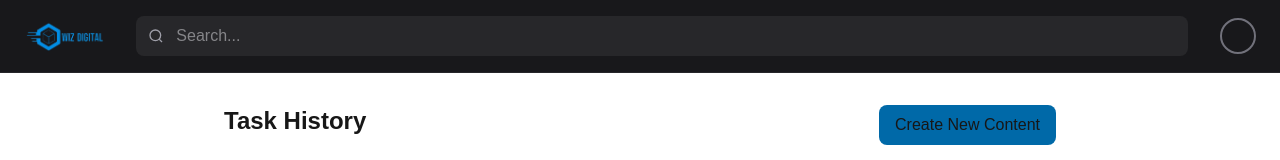
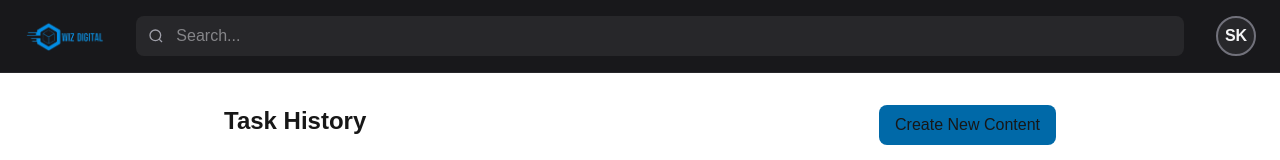
Before and after one commit to ShresthaWDS/content-automation-system, a Next.js app: page / in a window 1280 px wide. Shown: the top 160 px of the page. Built offline with nearby package versions, Linux system fonts and the light colour scheme.

Commit message:
feat: add user profile integration

```diff
--- a/app/page.tsx
+++ b/app/page.tsx
@@ -6,6 +6,7 @@ import TaskCard from "@/components/TaskCard";
 import CreateEditModal from "@/components/CreateEditModal";
 import DeleteConfirmModal from "@/components/DeleteConfirmModal";
 import { Task } from "@/types/task";
+import { UserProfile } from "@/types/user";
 
 export default function Home() {
   const [tasks, setTasks] = useState<Task[]>([]);
@@ -13,6 +14,12 @@ export default function Home() {
   const [isModalOpen, setIsModalOpen] = useState(false);
   const [editingTask, setEditingTask] = useState<Task | null>(null);
   const [deleteId, setDeleteId] = useState<string | null>(null);
+  const currentUser: UserProfile = {
+    fullName: "Shrestha Kundu",
+    username: "shrestha3103",
+    email: "shrestha.kundu@wizcondigital.com",
+    avatarUrl: null,
+  };
 
   const filteredTasks = tasks.filter((task) => {
     const query = searchTerm.trim().toLowerCase();
@@ -51,7 +58,11 @@ export default function Home() {
 
   return (
     <>
-      <Navbar searchTerm={searchTerm} onSearchChange={setSearchTerm} />
+      <Navbar
+        searchTerm={searchTerm}
+        onSearchChange={setSearchTerm}
+        user={currentUser}
+      />
 
       <div className="p-8 max-w-4xl mx-auto">
         <div className="flex justify-between mb-6">
--- a/components/CreateEditModal.tsx
+++ b/components/CreateEditModal.tsx
@@ -57,7 +57,7 @@ export default function CreateEditModal({
 
   return (
     <div className="fixed inset-0 bg-black/60 flex items-center justify-center backdrop-blur-sm">
-      <div className="bg-zinc-900 w-[500px] rounded-xl p-6 shadow-xl border border-zinc-800">
+      <div className="bg-zinc-900 w-[700px] rounded-xl p-6 shadow-xl border border-zinc-800">
         <h2 className="text-lg font-semibold mb-4">
           {existingTask ? "Edit Content" : "Create New Content"}
         </h2>
--- a/components/Navbar.tsx
+++ b/components/Navbar.tsx
@@ -1,20 +1,46 @@
 "use client";
 
+import { useEffect, useRef, useState } from "react";
 import logo from "@/public/logo.png";
+import { UserProfile } from "@/types/user";
 
 interface Props {
   searchTerm: string;
   onSearchChange: (value: string) => void;
+  user: UserProfile;
 }
 
-export default function Navbar({ searchTerm, onSearchChange }: Props) {
+const getInitials = (fullName: string) => {
+  const parts = fullName.trim().split(/\s+/).filter(Boolean);
+  if (parts.length === 0) return "U";
+  if (parts.length === 1) return parts[0].slice(0, 2).toUpperCase();
+  return `${parts[0][0]}${parts[parts.length - 1][0]}`.toUpperCase();
+};
+
+export default function Navbar({ searchTerm, onSearchChange, user }: Props) {
+  const [isHovered, setIsHovered] = useState(false);
+  const [isOpen, setIsOpen] = useState(false);
+  const profileRef = useRef<HTMLDivElement | null>(null);
+  const showDropdown = isHovered || isOpen;
+
+  useEffect(() => {
+    if (!isOpen) return;
+
+    const handleOutsideClick = (event: MouseEvent) => {
+      if (!profileRef.current) return;
+      if (!profileRef.current.contains(event.target as Node)) {
+        setIsOpen(false);
+      }
+    };
+
+    document.addEventListener("mousedown", handleOutsideClick);
+    return () => document.removeEventListener("mousedown", handleOutsideClick);
+  }, [isOpen]);
 
   return (
     <div className="flex items-center justify-between px-6 py-4 border-b border-zinc-800 bg-zinc-900">
-            {/* Logo */}
       <img className="h-8" src={logo.src} alt="WDS" />
 
-            {/* Search */}
       <div className="flex-1 mx-8 relative">
         <span className="absolute left-3 top-1/2 -translate-y-1/2 text-zinc-400 pointer-events-none">
           <svg
@@ -40,9 +66,35 @@ export default function Navbar({ searchTerm, onSearchChange }: Props) {
         />
       </div>
 
-            {/* Profile */}
-            <div className="w-9 h-9 rounded-full flex items-center justify-center border-2 border-zinc-500 cursor-pointer">
+      <div
+        ref={profileRef}
+        className="relative"
+        onMouseEnter={() => setIsHovered(true)}
+        onMouseLeave={() => setIsHovered(false)}
+      >
+        <button
+          type="button"
+          aria-label="Open profile menu"
+          onClick={() => setIsOpen((prev) => !prev)}
+          className="w-10 h-10 rounded-full overflow-hidden flex items-center justify-center border-2 border-zinc-500 bg-zinc-800 text-zinc-100 font-semibold cursor-pointer"
+        >
+          {user.avatarUrl ? (
+            <img src={user.avatarUrl} alt={user.fullName} className="w-full h-full object-cover" />
+          ) : (
+            <span>{getInitials(user.fullName)}</span>
+          )}
+        </button>
 
+        {showDropdown && (
+          <div className="absolute right-0 mt-2 w-72 rounded-xl border border-zinc-700 bg-zinc-900 shadow-xl p-4 z-20">
+            <p className="text-xs text-zinc-400 mb-1">Full Name</p>
+            <p className="text-sm text-zinc-100 mb-3">{user.fullName}</p>
+            <p className="text-xs text-zinc-400 mb-1">Username</p>
+            <p className="text-sm text-zinc-100 mb-3">@{user.username}</p>
+            <p className="text-xs text-zinc-400 mb-1">Email</p>
+            <p className="text-sm text-zinc-100 break-all">{user.email}</p>
+          </div>
+        )}
       </div>
     </div>
   );
--- /dev/null
+++ b/types/user.ts
@@ -0,0 +1,6 @@
+export interface UserProfile {
+  fullName: string;
+  username: string;
+  email: string;
+  avatarUrl?: string | null;
+}
```
Lines whose indentation alone changed are shown as unchanged.
